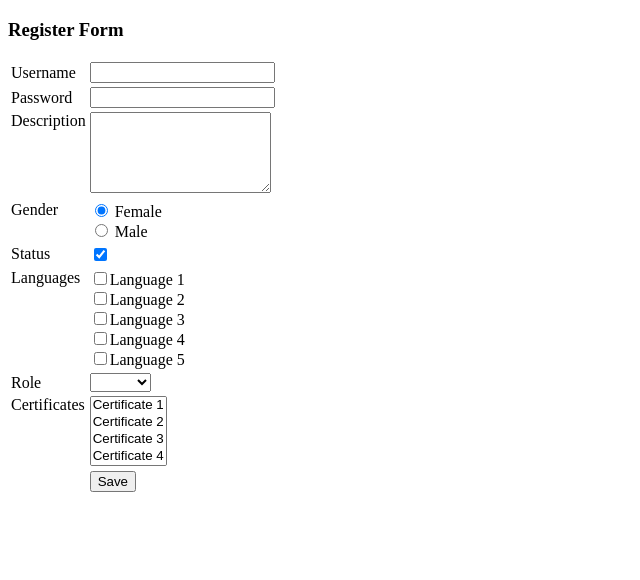
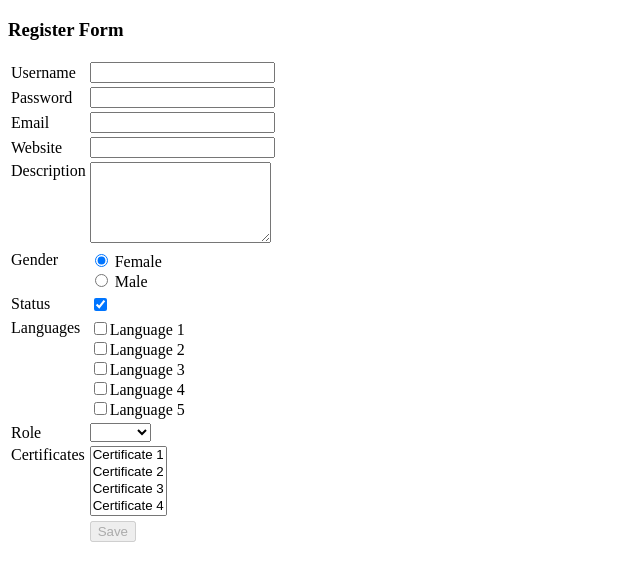
Before and after one commit to boriphuth/LearnAngularsWithRealApps, an Angular app: page / in a window 1280 px wide. Shown: the top 580 px of the page, without its empty margins (0-640 px from the left). Built offline with nearby package versions, Linux system fonts and the light colour scheme.

Commit message:
13.Form Validation in Angular 5(Form Validataion)

```diff
--- a/src/app/app.component.html
+++ b/src/app/app.component.html
@@ -113,13 +113,65 @@
       <td>
         <input type="text" formControlName="username">
       </td>
+      <td>
+        <div *ngIf="registerForm.get('username').touched">
+          <div *ngIf="registerForm.hasError('required', ['username'])">
+            This field is required.
+          </div>
+          <div *ngIf="registerForm.hasError('minlength', ['username'])">
+              Pleaes enter at least 3 characters.
+            </div>
+            <div *ngIf="registerForm.hasError('maxlength', ['username'])">
+                Pleaes enter no more than 10 characters.
+              </div>
+        </div>
+      </td>
     </tr>
     <tr>
         <td>Password</td>
         <td>
-          <input type="text" formControlName="password">
+          <input type="password" formControlName="password">
+        </td>
+        <td>
+            <div *ngIf="registerForm.get('password').touched">
+                <div *ngIf="registerForm.hasError('required', ['password'])">
+                  This field is required.
+                </div>
+                <div *ngIf="registerForm.hasError('pattern', ['password'])">
+                    Your password does not meet complexity requirements.
+                  </div>
+              </div>
         </td>
       </tr>
+      <tr>
+          <td>Email</td>
+          <td>
+            <input type="text" formControlName="email">
+          </td>
+          <td>
+              <div *ngIf="registerForm.get('email').touched">
+                  <div *ngIf="registerForm.hasError('required', ['email'])">
+                    This field is required.
+                  </div>
+                  <div *ngIf="registerForm.hasError('pattern', ['email'])">
+                      Your enter a valid email address.
+                    </div>
+                </div>
+          </td>
+        </tr>
+        <tr>
+            <td>Website</td>
+            <td>
+              <input type="text" formControlName="website">
+            </td>
+            <td>
+                <div *ngIf="registerForm.get('website').touched">
+                    <div *ngIf="registerForm.hasError('pattern', ['website'])">
+                      Please enter a valid URL.
+                    </div>
+                  </div>
+            </td>
+          </tr>
       <tr>
           <td valign="top">Description</td>
           <td>
@@ -171,7 +223,7 @@
         <tr>
           <td>&nbsp;</td>
           <td>
-            <input type="submit" value="Save">
+            <input type="submit" value="Save" [disabled]="registerForm.invalid">
           </td>
         </tr>
   </table>
--- a/src/app/app.component.ts
+++ b/src/app/app.component.ts
@@ -2,7 +2,7 @@ import { Component, OnInit } from '@angular/core';
 import { Product } from './entities/product.entity';
 import { Category } from './entities/category.entity';
 import { Account } from './entities/account.entity';
-import { FormGroup, FormBuilder } from '@angular/forms';
+import { FormGroup, FormBuilder, Validators } from '@angular/forms';
 
 @Component({
   selector: 'app-root',
@@ -164,8 +164,11 @@ export class AppComponent implements OnInit{
     ];
 
     this.registerForm = this.formBuilder.group({
-      username:'',
-      password:'',
+      username:['', [Validators.required, Validators.minLength(3),Validators.maxLength(10)]],
+      password:['', [Validators.required, Validators.pattern('^((?=.*[0-9])(?=.*[a-z])(?=.*[@#$%]).{6,20})$')]],
+      email:['',[Validators.required, Validators.pattern(/\w+([-+.]\w+)*@\w+([-.]\w+)*\.\w+([-.]\w+)*/)]],
+      //website:['',[Validators.pattern('@^(http\:\/\/|https\:\/\/)?([a-z0-9][a-z0-9\-]*\.)+[a-z0-9][a-z0-9\-]*$@i')]],
+      website: ['', [Validators.pattern(/(https?:\/\/(www\.)?[-a-zA-Z0-9@:%._\+~#=]{2,256}\.[a-z]{2,4}\b([-a-zA-Z0-9@:%_\+.~#?&//=]*))/)]],
       description:'',
       status:true,
       gender:this.genders[0].value,
@@ -178,7 +181,12 @@ export class AppComponent implements OnInit{
   save():void{
     let account: Account = this.registerForm.value;
     account.languages = this.checkedList;
-    this.displayAccountInfoConsole(account);
+    //this.displayAccountInfoConsole(account);
+    console.log('Account Info');
+    console.log('Username: ' + this.registerForm.value.username);
+    console.log('Password: ' + this.registerForm.value.password);
+    console.log('Email: ' + this.registerForm.value.email);
+    console.log('Website: ' + this.registerForm.value.website);
   };
 
   displayAccountInfoConsole(account: Account) {
```
Also changed, not shown: 1 other file (tests, documents, lock files or other folders).
